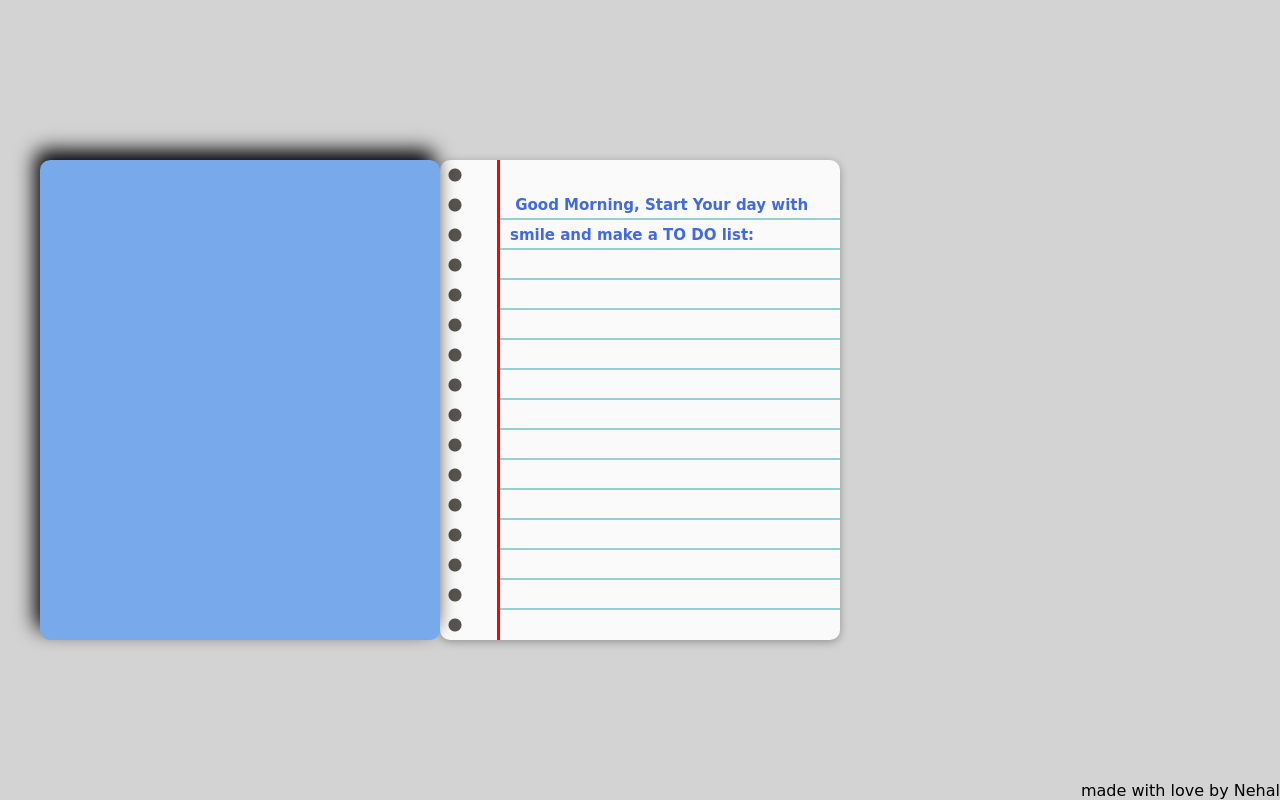
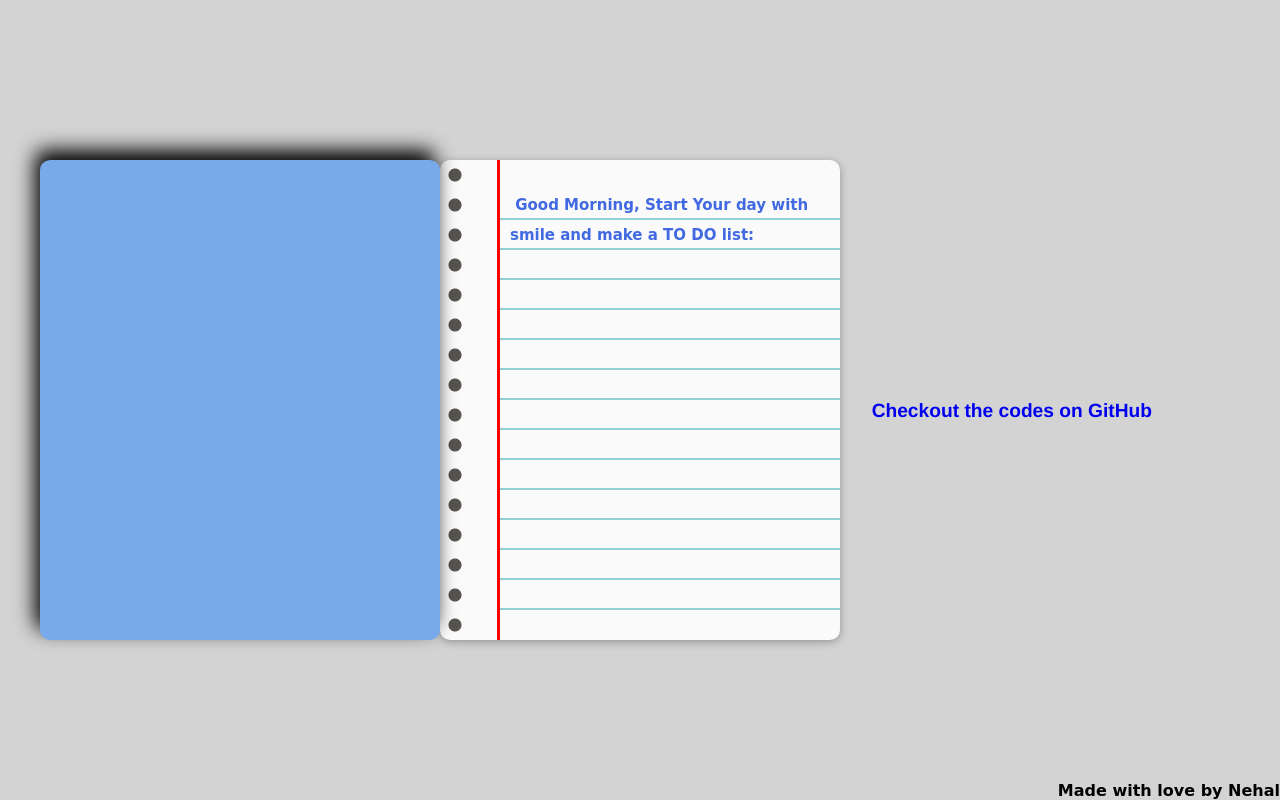
Before and after one commit to nehalskdev/My-notebook, a plain HTML site: page index.html in a window 1280 px wide. Drawn offline with Linux system fonts and the light colour scheme.

Commit message:
added github link

```diff
--- a/index.html
+++ b/index.html
@@ -5,7 +5,7 @@
     <meta http-equiv="X-UA-Compatible" content="IE=edge">
     <meta name="viewport" content="width=device-width, initial-scale=1.0">
     <link rel="stylesheet" href="style.css">
-    <title>My profile</title>
+    <title>My notebook</title>
 </head>
 <body>
 <div class="paper">
@@ -15,8 +15,11 @@
 
         </textarea>
     </div>
+    <div.links>
+     <a href="https://github.com/nehalskdev/To-Do-list">Checkout the codes on GitHub</a>
+    </div.links>
     <footer>
-        made with love by Nehal
+        Made with love by Nehal
     </footer>
 </div>
 </body>
--- a/style.css
+++ b/style.css
@@ -84,6 +84,20 @@ footer {
   position: fixed;
   bottom: 0;
   right: 0;
+  font-weight: bold;
+}
+a {
+  background-color: d3d3d2;
+  position: fixed;
+  right: 10%;
+  top: 50%;
+  font-weight: bold;
+  font-size: larger;
+  font-family: 'Franklin Gothic Medium', 'Arial Narrow', Arial, sans-serif;
+  text-decoration: none;
+}
+a:hover {
+  color: red;
 }
 @keyframes slide {
   0% {
```
